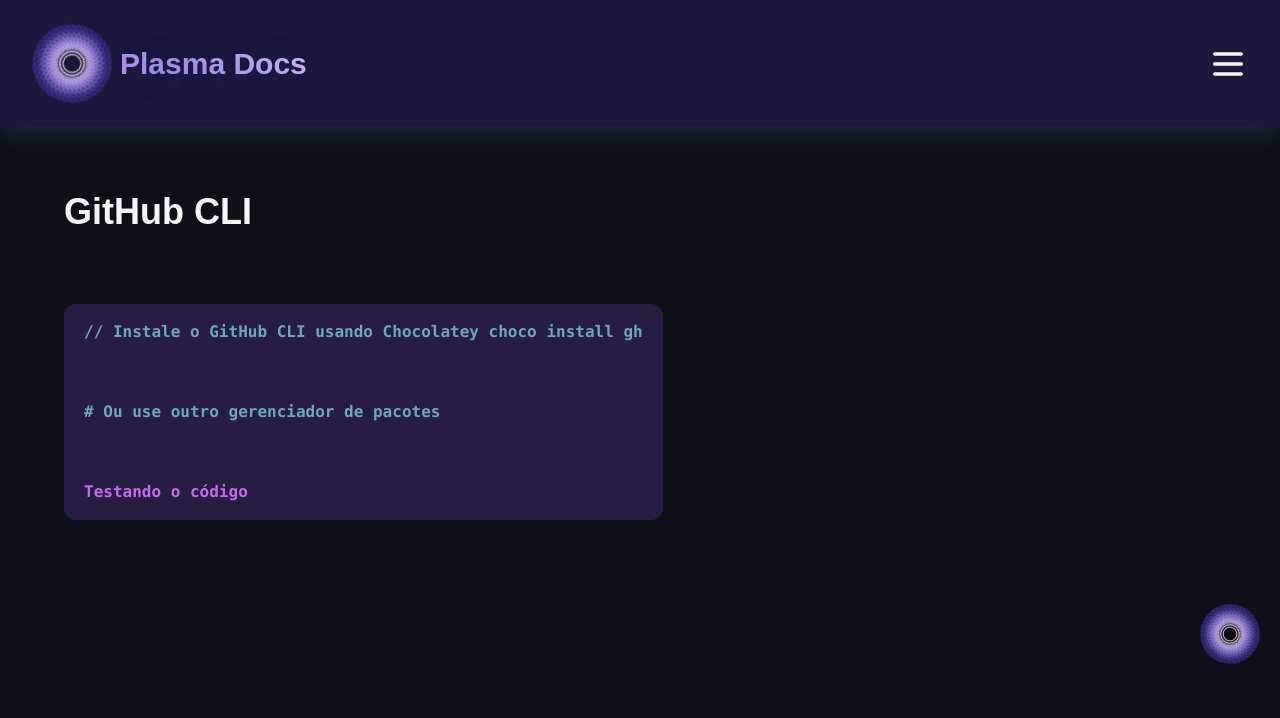
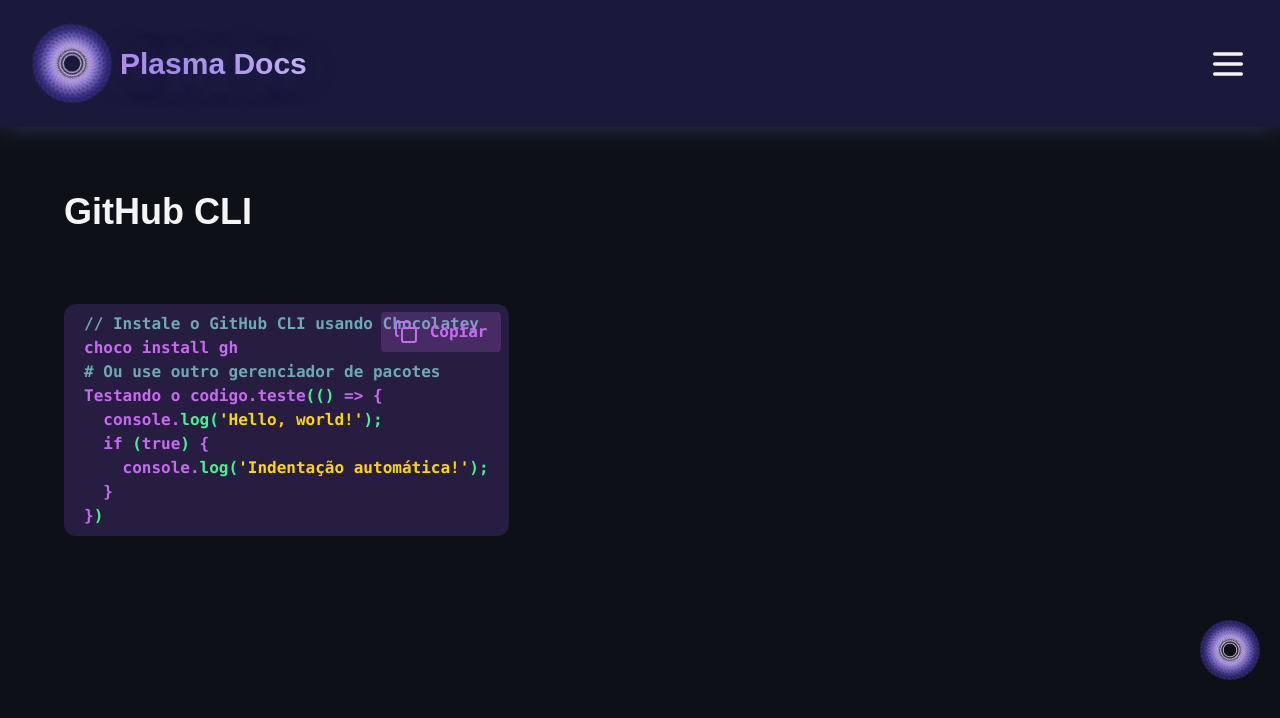
Before and after one commit to Plasma-Dev12/plasma-docs, a Next.js app: page /docs/github/useful-resources/github-cli in a window 1280 px wide. Shown: the top 718 px of the page. Built offline with nearby package versions, Linux system fonts and the light colour scheme; a web font is replaced by a local one.

Commit message:
:recycle: refactor: Change the codeSpace to better identation

```diff
--- a/src/app/docs/github/useful-resources/github-cli/page.tsx
+++ b/src/app/docs/github/useful-resources/github-cli/page.tsx
@@ -7,11 +7,17 @@ export default function GithubDocs() {
     <Content>
       <Title>GitHub CLI</Title>
       <CodeSpace>
-        {`// Instale o GitHub CLI usando Chocolatey choco install gh`}
-        <br />
-        {`# Ou use outro gerenciador de pacotes`}
-        <br />
-        {`Testando o código`}
+        {[
+          "// Instale o GitHub CLI usando Chocolatey",
+          "choco install gh",
+          "# Ou use outro gerenciador de pacotes",
+          "Testando o codigo.teste(() => {",
+          "  console.log('Hello, world!');",
+          "  if (true) {",
+          "    console.log('Indentação automática!');",
+          "  }",
+          "})",
+        ]}
       </CodeSpace>
     </Content>
   );
--- a/src/components/layout-elements/CodeSpace.tsx
+++ b/src/components/layout-elements/CodeSpace.tsx
@@ -1,33 +1,121 @@
-import React from "react";
+"use client";
+import { CopyIcon } from "lucide-react";
+import React, { useState } from "react";
 
 interface CodeSpaceProps {
-  children: React.ReactNode;
+  children: string[]; // Agora você passa o código como um array de linhas
 }
 
 export default function CodeSpace({ children }: CodeSpaceProps) {
-  // Processa o children
-  const elements = React.Children.toArray(children);
+  const [isCopy, setIsCopy] = useState(false);
+
+  // Função para copiar o código
+  const copyToClipboard = () => {
+    setIsCopy(true);
+    setTimeout(() => {
+      setIsCopy(false);
+    }, 3000);
+    const code = children.join("\n");
+    navigator.clipboard.writeText(code).then(
+      () => {},
+      () => {}
+    );
+  };
+
+  // Função para auto-indentação do código
+  const autoIndent = (line: string, indentLevel: number) => {
+    const spaces = "  ".repeat(indentLevel);
+    return spaces + line;
+  };
+
+  // Função para processar cada linha de código com auto-indentação e estilização
+  const parseCode = (lines: string[]) => {
+    let indentLevel = 0;
+
+    return lines.map((line, index) => {
+      const trimmedLine = line.trim();
+
+      if (trimmedLine.endsWith("}") || trimmedLine.startsWith("}")) {
+        indentLevel = Math.max(0, indentLevel - 1);
+      }
+
+      const indentedLine = "  ".repeat(indentLevel) + trimmedLine;
+
+      if (trimmedLine.endsWith("{")) {
+        indentLevel += 1;
+      }
+
+      // Identificar comentários
+      if (trimmedLine.startsWith("//") || trimmedLine.startsWith("#")) {
+        return (
+          <div key={index} className="text-[#6baab6] whitespace-pre-wrap">
+            {indentedLine}
+          </div>
+        );
+      }
+
+      // Regex melhorado para capturar cada parte corretamente
+      const regex = /(console\.|log|\(|\)|;|["'`].*?["'`])/g;
+
+      const parts = indentedLine.split(regex).map((part, partIndex) => {
+        if (!part) return null;
+
+        if (part.match(/^["'`].*["'`]$/)) {
+          return (
+            <span key={partIndex} className="text-[#FFD700]">
+              {part}
+            </span>
+          );
+        }
+
+        if (part === "console.") {
+          return (
+            <span key={partIndex} className="text-[#c76af1]">
+              {part}
+            </span>
+          );
+        }
+
+        if (part === "log") {
+          return (
+            <span key={partIndex} className="text-[#42f58d]">
+              {part}
+            </span>
+          );
+        }
+
+        if (["(", ")", ";"].includes(part)) {
+          return (
+            <span key={partIndex} className="text-[#42f58d]">
+              {part}
+            </span>
+          );
+        }
+
+        return <span key={partIndex}>{part}</span>;
+      });
+
+      return (
+        <div key={index} className="whitespace-pre-wrap">
+          {parts}
+        </div>
+      );
+    });
+  };
 
   return (
-    <div className="w-full bg-[#271d41] text-[#c76af1] leading-10 font-bold rounded-xl p-2 px-5 font-mono">
-      {elements.map((element, index) => {
-        if (typeof element === "string") {
-          // Estiliza linhas de texto
-          const isComment =
-            element.trim().startsWith("//") || element.trim().startsWith("#");
+    <div className="relative w-full bg-[#271d41] text-[#c76af1] font-bold rounded-xl p-2 px-5 font-mono">
+      {/* Botão para copiar */}
+      <button
+        onClick={copyToClipboard}
+        className="absolute top-2 right-2 w-[120px] h-10 flex justify-center items-center gap-3 hover:cursor-pointer bg-[#c76af1]/20 text-[#c76af1] rounded hover:bg-[#a55ec4] transition-colors"
+      >
+        <CopyIcon className="cursor-pointer" />
+        {isCopy ? <p>Copiado</p> : <p>Copiar</p>}
+      </button>
 
-          return (
-            <div
-              key={index}
-              className={isComment ? "text-[#6baab6]" : "text-[#c76af1]"}
-            >
-              {element}
-            </div>
-          );
-        }
-        // Renderiza qualquer outro elemento JSX
-        return <React.Fragment key={index}>{element}</React.Fragment>;
-      })}
+      {/* Renderizar as linhas de código com estilização */}
+      {parseCode(children)}
     </div>
   );
 }
```
